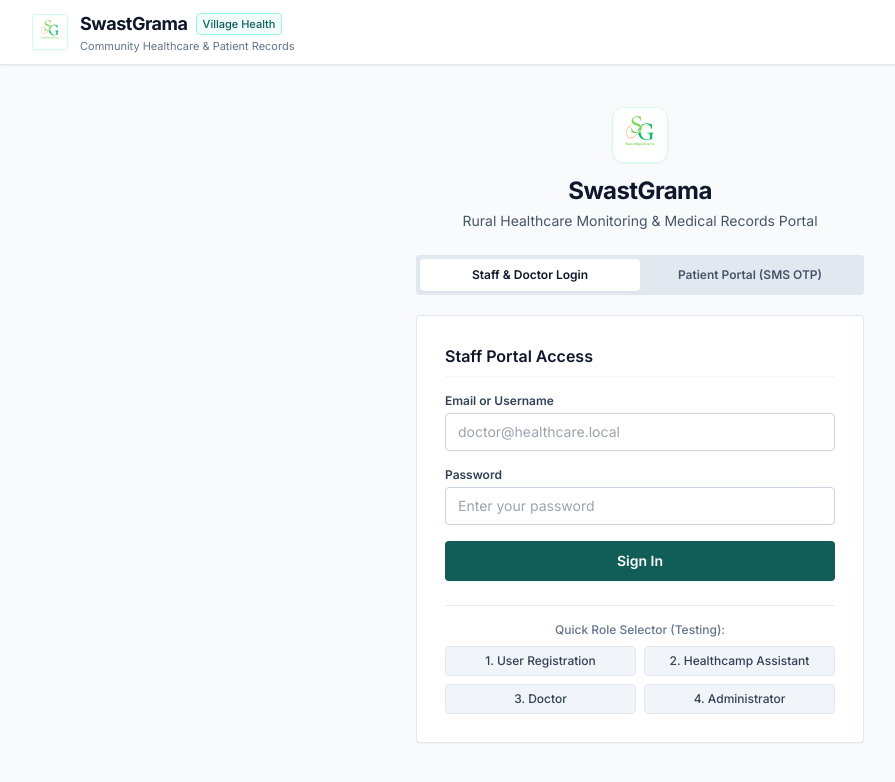
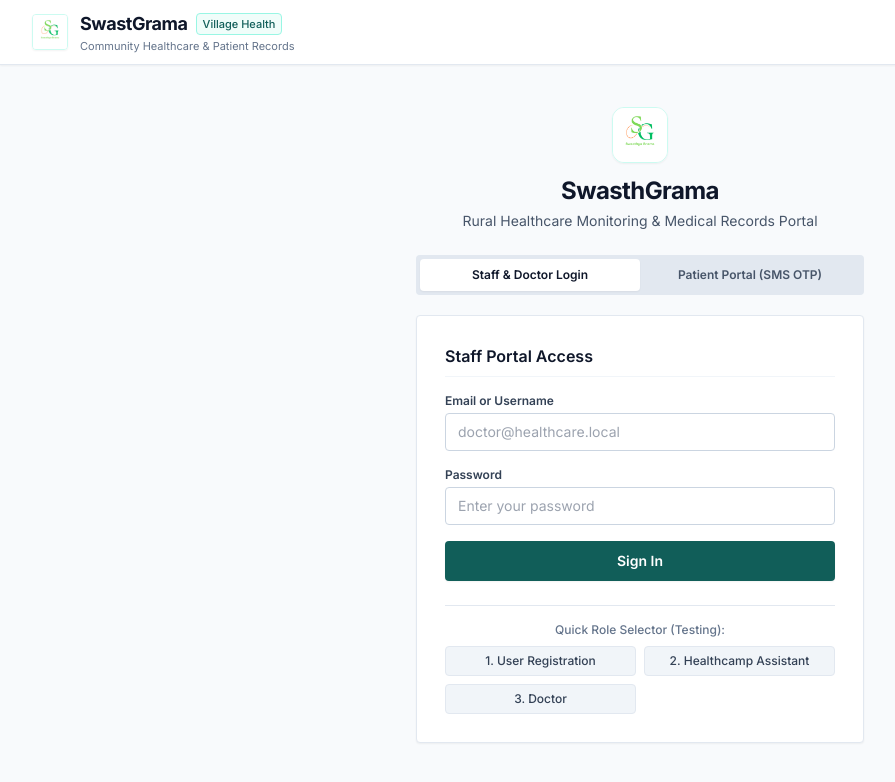
Before and after one commit to Kanaka-Harsha/Healthcare-Monitoring-System, a React (Vite) app in the folder frontend/: page /login in a window 1280 px wide. Shown: the top 782 px of the page, without its empty margins (0-895 px from the left). Built offline with nearby package versions, Linux system fonts and the light colour scheme; no server answers.

Commit message:
add: modified name and removed admin

```diff
--- a/frontend/src/pages/auth/LoginPage.jsx
+++ b/frontend/src/pages/auth/LoginPage.jsx
@@ -112,7 +112,7 @@ const LoginPage = () => {
             onError={(e) => { e.currentTarget.style.display = 'none'; }}
           />
           <h1 className="text-2xl font-bold text-slate-900 tracking-tight">
-            SwastGrama
+            SwasthGrama
           </h1>
           <p className="text-sm text-slate-600 mt-1">
             Rural Healthcare Monitoring & Medical Records Portal
@@ -230,13 +230,6 @@ const LoginPage = () => {
                   className="px-2 py-1.5 rounded bg-slate-100 hover:bg-slate-200 border border-slate-200 text-xs text-slate-700 font-medium transition text-center"
                 >
                   3. Doctor
-                </button>
-                <button
-                  type="button"
-                  onClick={() => autofillStaff('admin')}
-                  className="px-2 py-1.5 rounded bg-slate-100 hover:bg-slate-200 border border-slate-200 text-xs text-slate-700 font-medium transition text-center"
-                >
-                  4. Administrator
                 </button>
               </div>
             </div>
```
